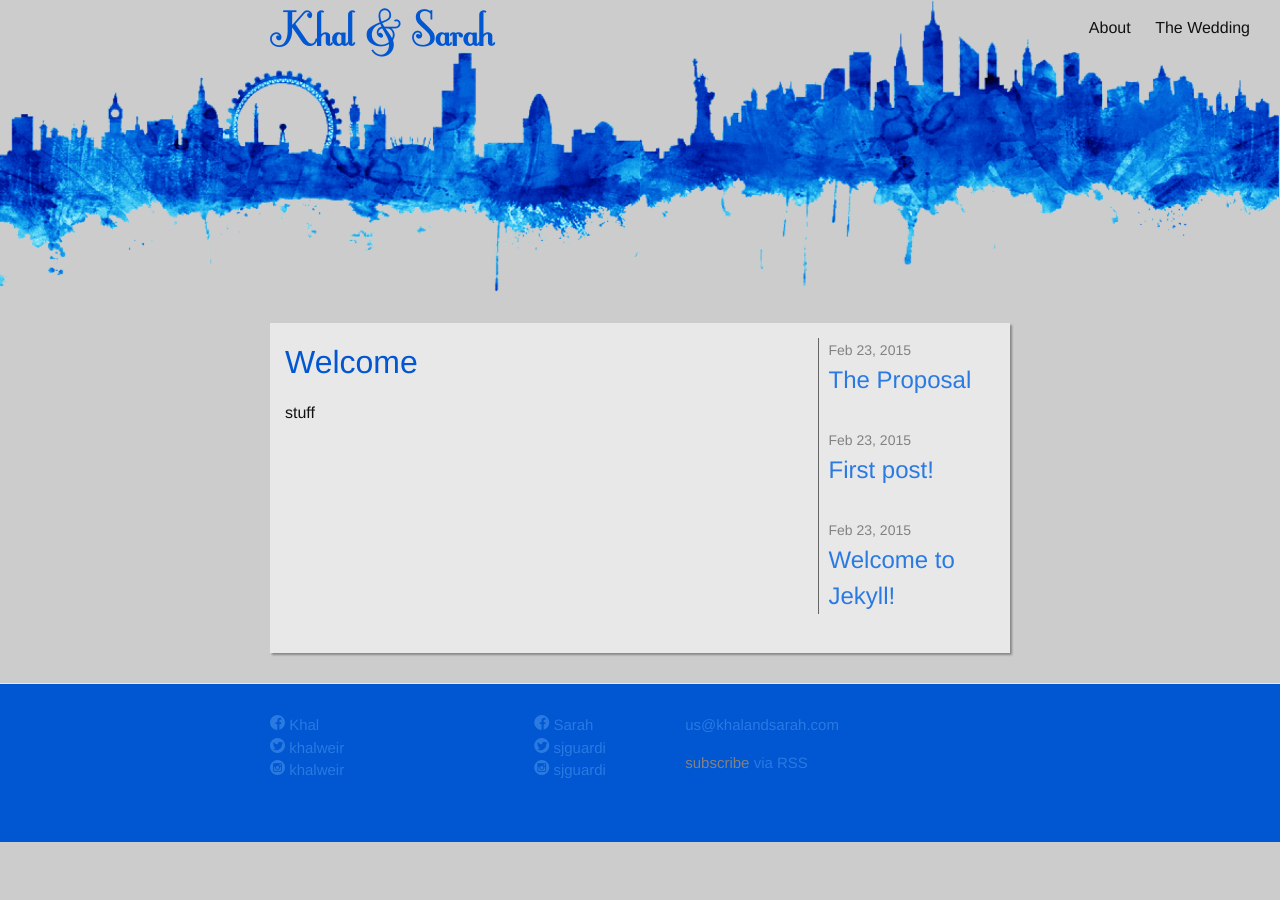
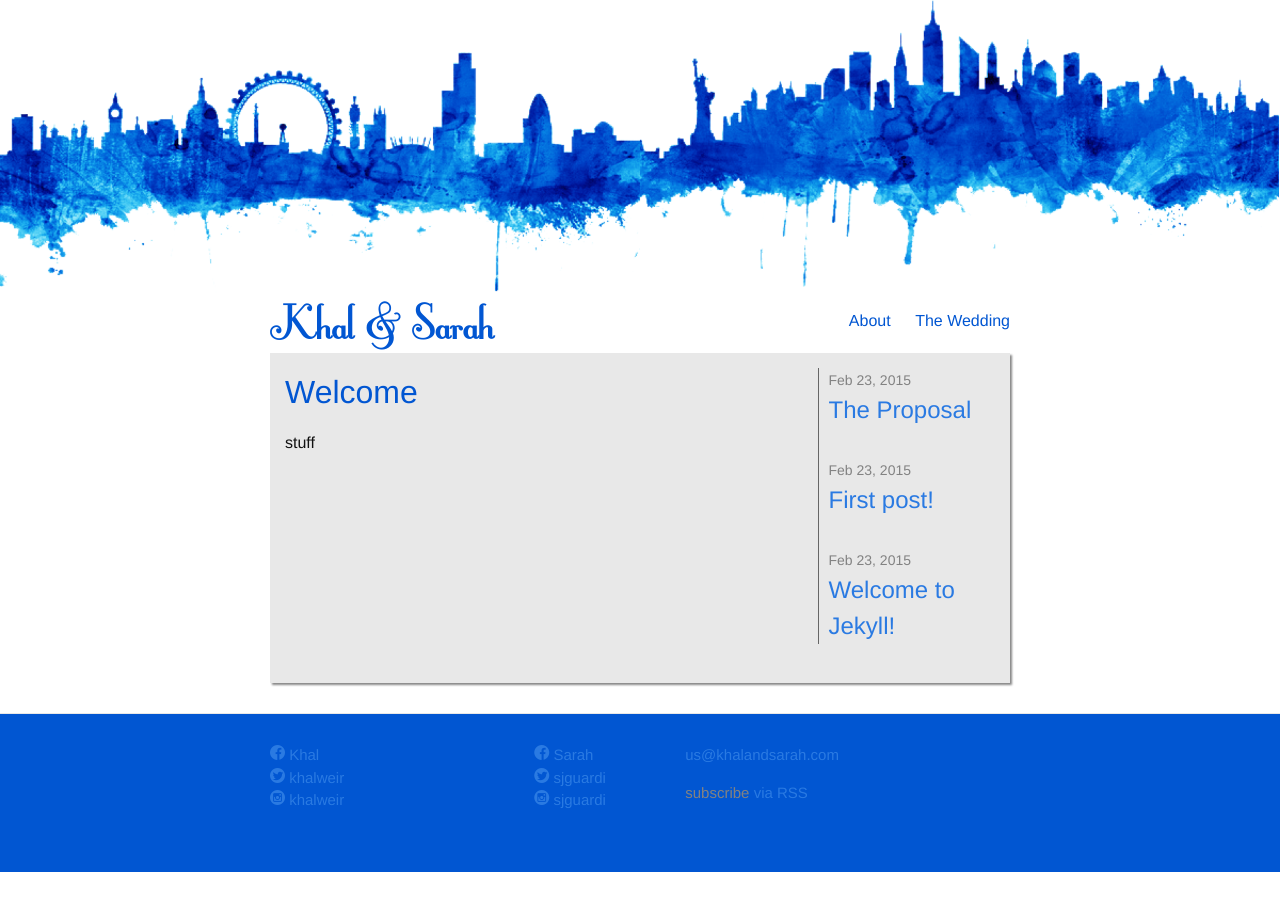
Before and after one commit to chanchad2001/wedsite-1, a Jekyll site: the page built from index.html, in a window 1280 px wide. Built offline with Jekyll 4.4.1, drawn with Linux system fonts in a browser that asks for light colours.

Commit message:
moving title & nav

```diff
--- a/_includes/header.html
+++ b/_includes/header.html
@@ -2,9 +2,9 @@
 
   <div class="wrapper">
 
-    <a class="site-title" href="{{ site.baseurl }}/" style="top:0px; position: absolute;">{{ site.title }}</a>
+    <a class="site-title" href="{{ site.baseurl }}/">{{ site.title }}</a>
 
-    <nav class="site-nav" style="top:0px; position: absolute; right:30px;">
+    <nav class="site-nav">
       <a href="#" class="menu-icon">
         <svg viewBox="0 0 18 15">
           <path fill="#424242" d="M18,1.484c0,0.82-0.665,1.484-1.484,1.484H1.484C0.665,2.969,0,2.304,0,1.484l0,0C0,0.665,0.665,0,1.484,0 h15.031C17.335,0,18,0.665,18,1.484L18,1.484z"/>
@@ -16,7 +16,7 @@
       <div class="trigger">
         {% for page in site.pages %}
           {% if page.title %}
-          <a class="page-link" href="{{ page.url | prepend: site.baseurl }}">{{ page.title }}</a>
+          <a class="page-link" style="color:#0156d2;" href="{{ page.url | prepend: site.baseurl }}">{{ page.title }}</a>
           {% endif %}
         {% endfor %}
       </div>
--- a/_sass/_base.scss
+++ b/_sass/_base.scss
@@ -20,7 +20,7 @@ body {
     font-weight: 300;
     color: $text-color;
     background-color: $background-color;
-    background-color: #ccc;
+    /**background-color: #ccc;*/
     -webkit-text-size-adjust: 100%;
 }
 
--- a/_sass/_layout.scss
+++ b/_sass/_layout.scss
@@ -13,7 +13,6 @@
 }
 
 .site-title {
-	padding-top: -100px;
 	color: $blue;
     font-size: 46pt;
     font-family:fontleroybrownregular;
@@ -32,7 +31,7 @@
 }
 
 .site-nav {
-    float: right;
+	float:right;
     line-height: 56px;
 
     .menu-icon {
--- a/index.html
+++ b/index.html
@@ -2,7 +2,7 @@
 layout: default
 ---
 
-<div class="home" style="min-height:300px;">
+<div class="home" style="min-height:300px;margin-top:30px;">
 
   <div style="float:left;width:75%;">
 	<h1>Welcome</h1>
@@ -16,9 +16,9 @@ layout: default
 	      <li>
 	        <span class="post-meta">{{ post.date | date: "%b %-d, %Y" }}</span>
 
-	        <h2>
+	        <h4>
 	          <a class="post-link" href="{{ post.url | prepend: site.baseurl }}">{{ post.title }}</a>
-	        </h2>
+	        </h4>
 	      </li>
 	    {% endfor %}
 	  </ul>
```
